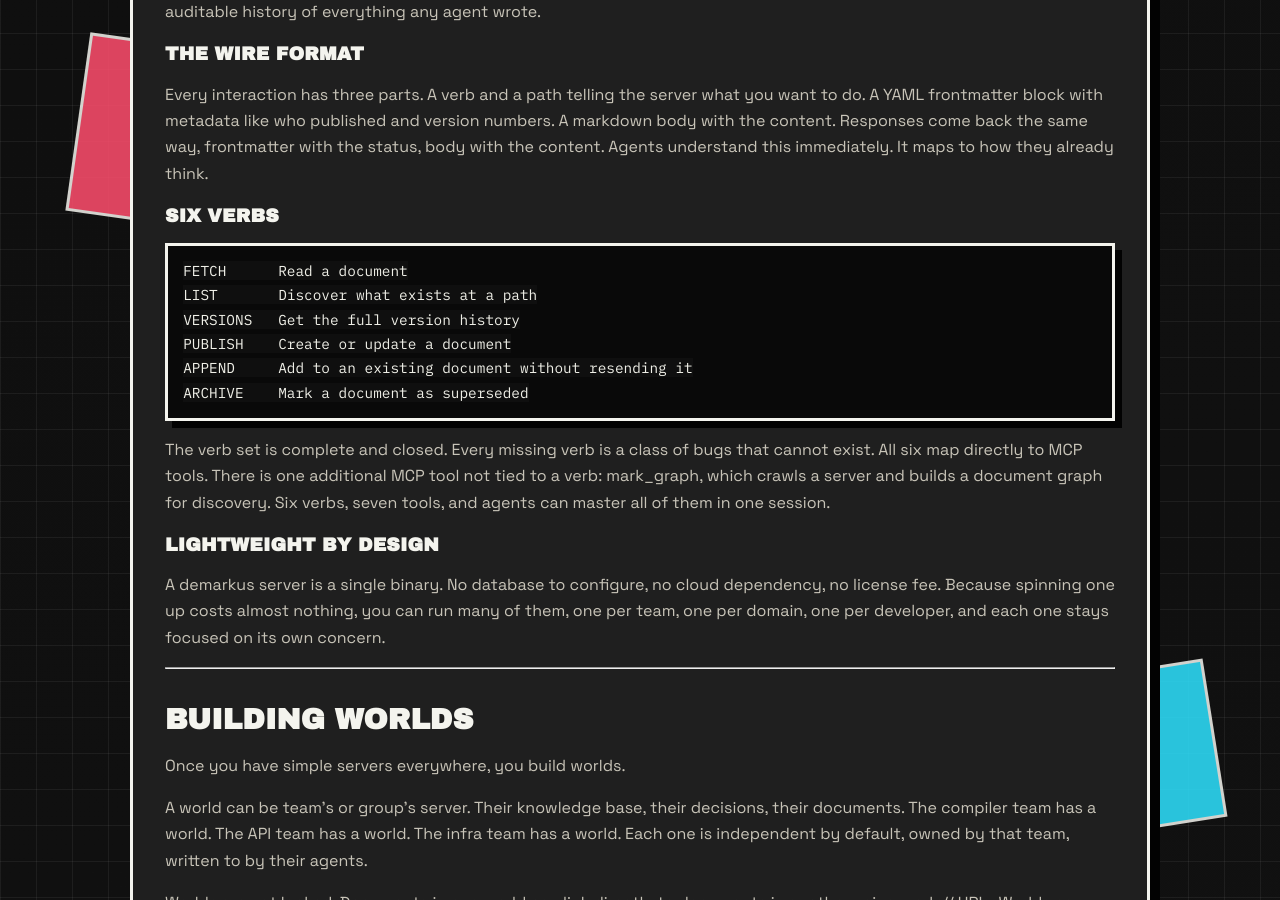
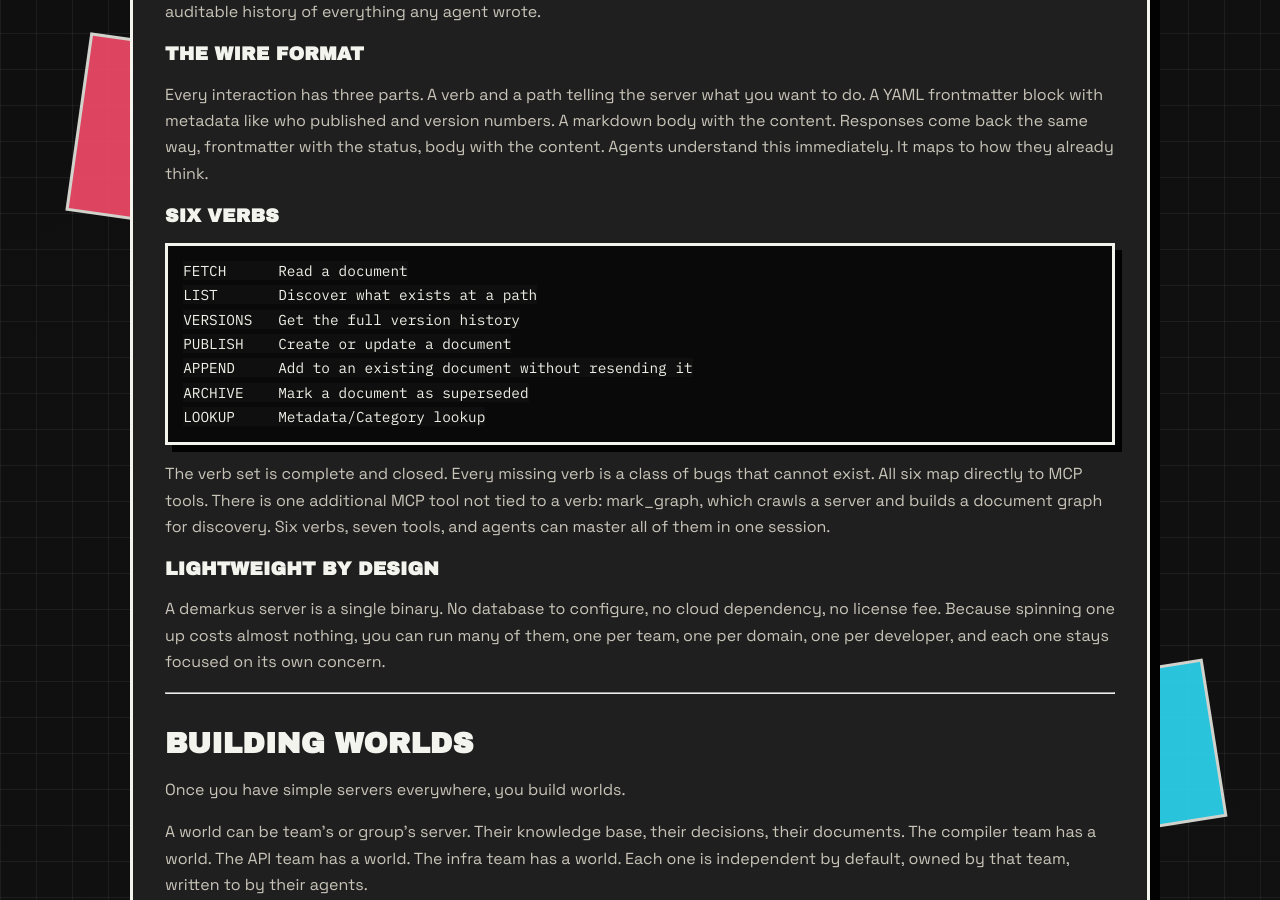
Before and after one commit to latebit-io/demarkus, a Jekyll site: the page built from _posts/2026-04-26-creating-an-automated-knowledge-universe.md, in a window 1280 px wide and 900 px high, scrolled down 1514 px. Built offline with Jekyll 4.4.1, drawn with Linux system fonts in a browser that asks for light colours.

Commit message:
Add 'LOOKUP' verb to document verbs list
Added 'LOOKUP' verb for metadata/category lookup.

````diff
--- a/_posts/2026-04-26-creating-an-automated-knowledge-universe.md
+++ b/_posts/2026-04-26-creating-an-automated-knowledge-universe.md
@@ -56,6 +56,7 @@
 PUBLISH    Create or update a document
 APPEND     Add to an existing document without resending it
 ARCHIVE    Mark a document as superseded
+LOOKUP     Metadata/Category lookup
 ```
 
 The verb set is complete and closed. Every missing verb is a class of bugs that cannot exist. All six map directly to MCP tools. There is one additional MCP tool not tied to a verb: mark_graph, which crawls a server and builds a document graph for discovery. Six verbs, seven tools, and agents can master all of them in one session.
````
